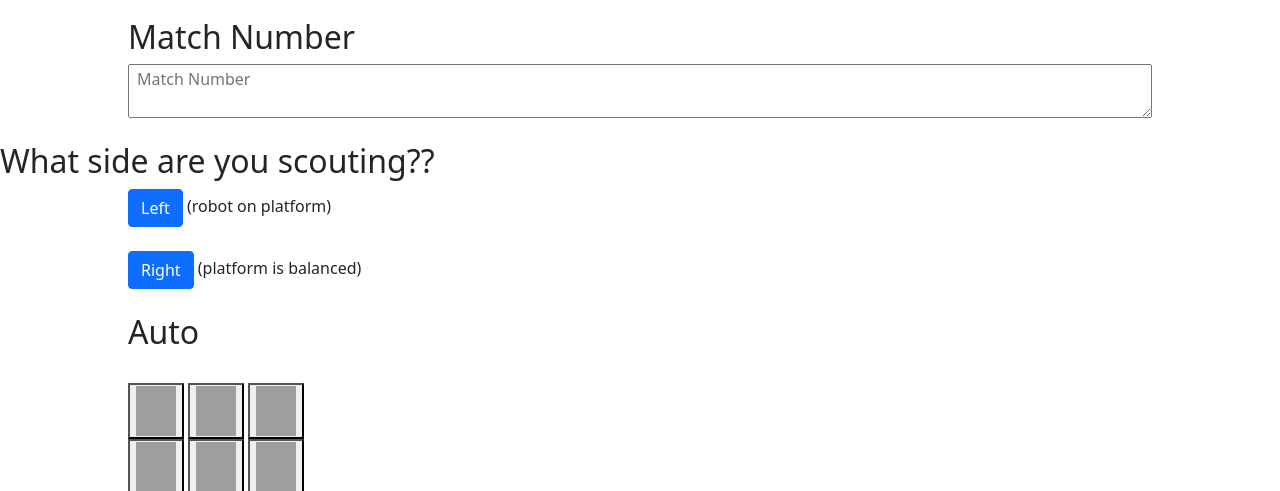
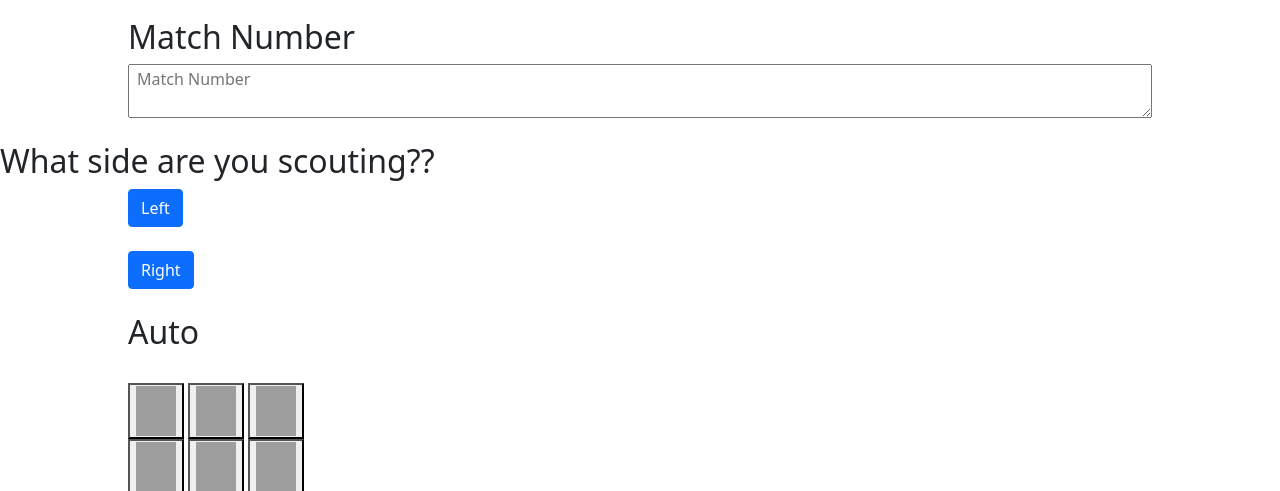
Before and after one commit to AvyukthN/ScoutingApp2023, a Flask app: page /observing in a window 1280 px wide. Shown: the part 191-682 px from the top of the page. Run offline with Flask 2, Linux system fonts and the light colour scheme; parts of the project's set-up code (start-up, migrations or seed data) failed here and were passed over; grey boxes are pictures that could not be loaded.

Commit message:
semantics squashed

```diff
--- a/templates/observing.html
+++ b/templates/observing.html
@@ -18,9 +18,9 @@
     <!-- increment() and decrement() functions on button click-->
 	<h2>What side are you scouting??</h2>
 	<div style="margin-left: 10%;">
-		<button type="submit" onclick="toggle_side(this.id)" id="left_side" class="btn btn-primary">Left</button> <a>(robot on platform)</a>	<br>
+		<button type="submit" onclick="toggle_side(this.id)" id="left_side" class="btn btn-primary">Left</button> <a></a>	<br>
 		<br>
-		<button type="submit" onclick="toggle_side(this.id)" id="right_side" class="btn btn-primary">Right</button> <a>(platform is balanced)</a>
+		<button type="submit" onclick="toggle_side(this.id)" id="right_side" class="btn btn-primary">Right</button> <a></a>
 	</div>
 	<br>
 	<h2 style="margin-left: 10%;">Auto</h2>
```
